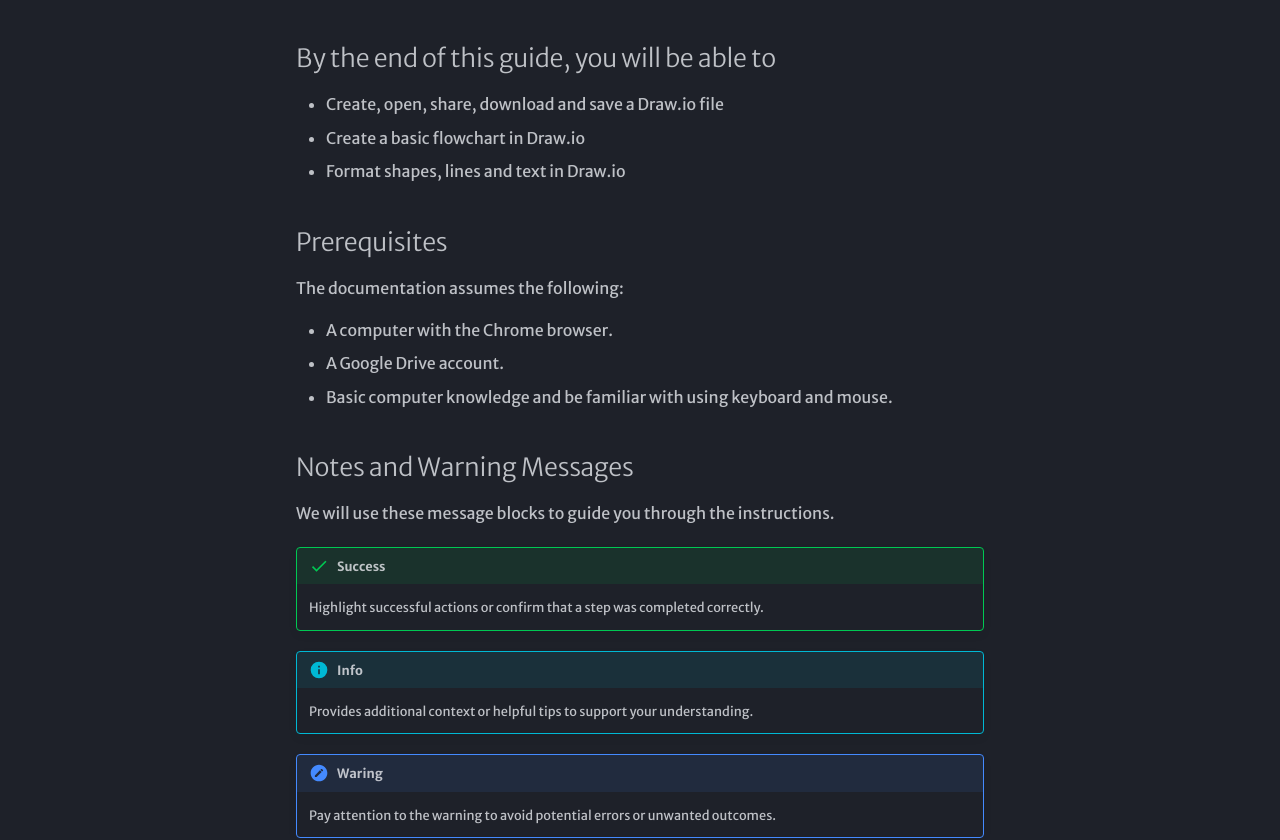
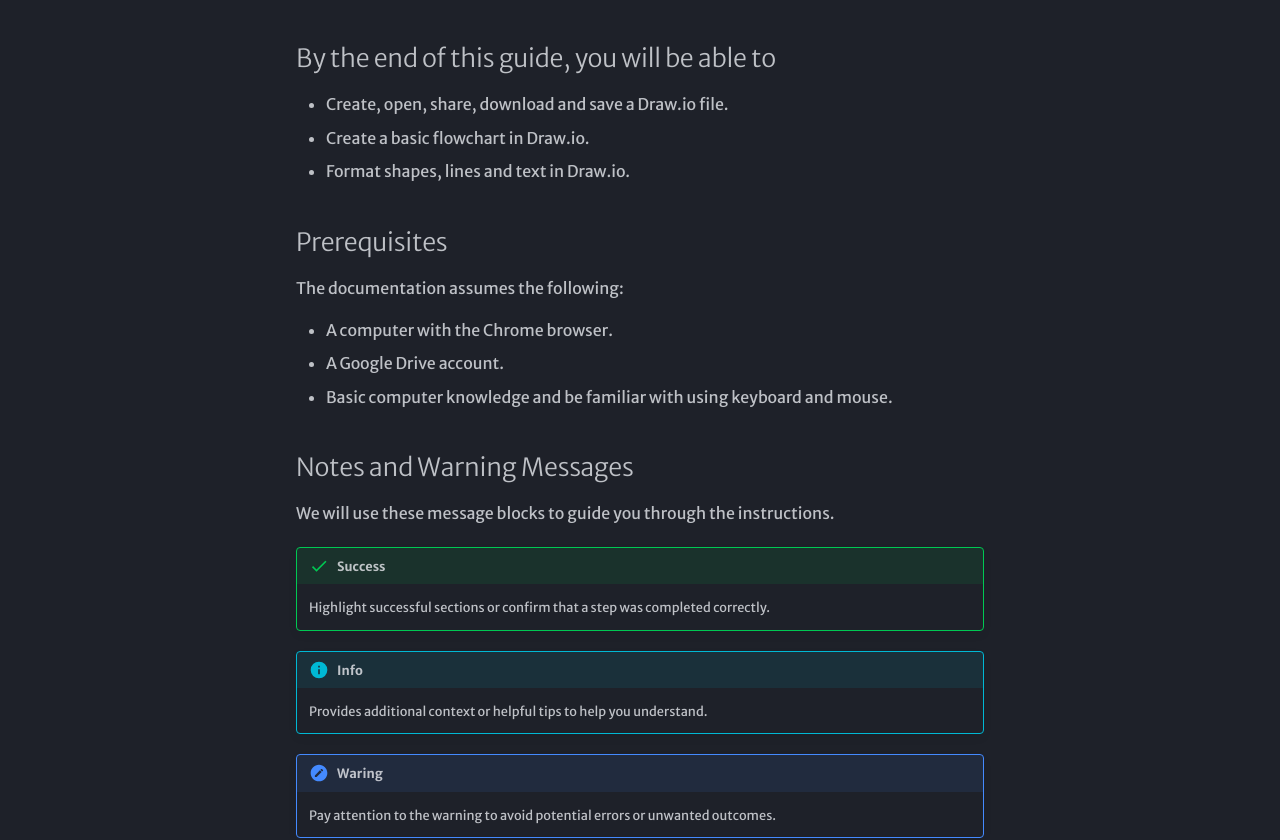
Before and after one commit to zoeyj3/2216_documentation, an MkDocs documentation site: the page built from docs/index.md, in a window 1280 px wide and 1400 px high. Shown: the part 490-1330 px from the top of the window. Built offline with MkDocs 1.6.1 and Material for MkDocs 9.7.7, drawn with Linux system fonts in a browser that asks for light colours; emoji names are drawn with the system emoji font; some web fonts are replaced.

Commit message:
Fix typo and wording

```diff
--- a/docs/index.md
+++ b/docs/index.md
@@ -12,9 +12,9 @@
 
 ## By the end of this guide, you will be able to
 
-* Create, open, share, download and save a Draw.io file
-* Create a basic flowchart in Draw.io
-* Format shapes, lines and text in Draw.io
+* Create, open, share, download and save a Draw.io file.
+* Create a basic flowchart in Draw.io.
+* Format shapes, lines and text in Draw.io.
 
 ## Prerequisites
 
@@ -30,11 +30,11 @@
 
 !!! Success "Success"
 
-    Highlight successful actions or confirm that a step was completed correctly.
+    Highlight successful sections or confirm that a step was completed correctly.
 
 !!! Info "Info"
 
-    Provides additional context or helpful tips to support your understanding.
+    Provides additional context or helpful tips to help you understand.
 
 !!! Waring "Waring"
 
```
